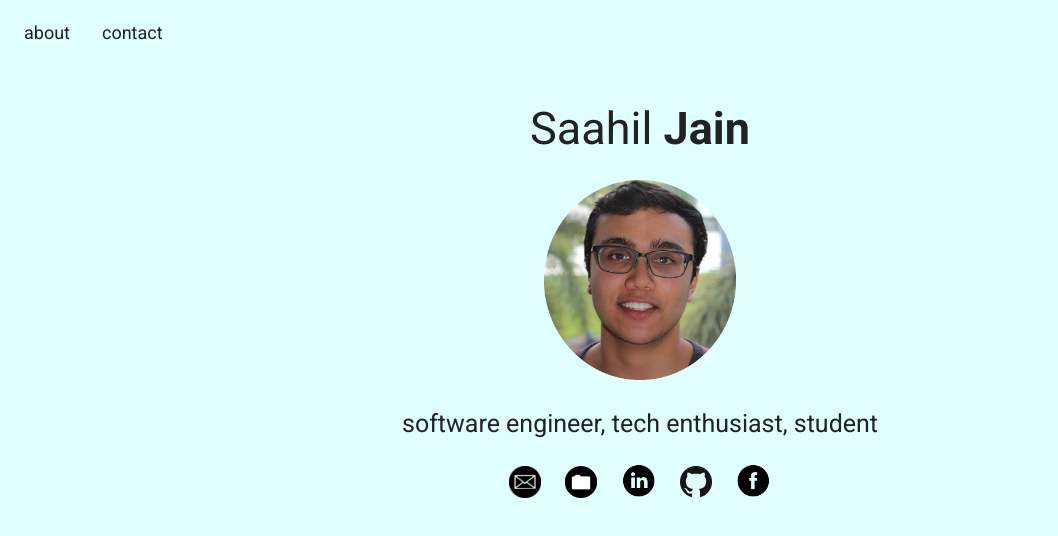
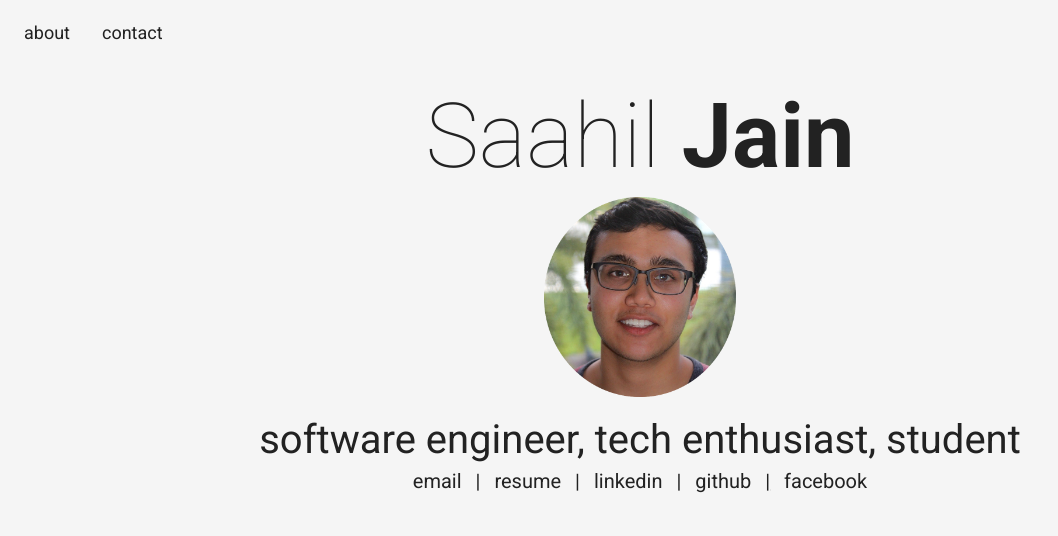
Before and after one commit to saahil9jain/saahil9jain.github.io, a plain HTML site: page index.html in a window 1280 px wide. Shown: the whole page, without its empty margins (0-1058 px from the left). Drawn offline with Linux system fonts and the light colour scheme.

Commit message:
Changed color design

```diff
--- a/css/style.css
+++ b/css/style.css
@@ -1,7 +1,6 @@
 body {
 	font-family: 'Roboto', sans-serif;
-	background-color: #E0FFFF;
-	background-size: cover;
+	background-color: #F5F5F5;
 }
 
 a {
@@ -37,29 +36,46 @@ li a:hover {
 }
 
 .link:hover {
-	background-color: #111111;
-    color: white;
+    color: grey;
 }
 .nav {
 	font-size: 18px;
 }
 
 .name {
-	font-size: 45px;
+	font-size: 90px;
+	line-height: 10rem;
+	font-weight: 100;
+	margin: 0;
+	color: #222222;
+	text-align: center;
 }
 
 .saahil_image {
 	margin-top: -20px;
+	margin-bottom: -25px;
 }
 
 .description {
-	font-size: 25px;
+	font-size: 40px;
+	margin-bottom: -10px;
+	color: #222222;
 }
 
-.logo {
+.divider {
+	font-size: 20px;
+}
+
+.social {
+	font-size: 20px;
 	padding-left: 10px;
 	padding-right: 10px;
 	text-align: center;
+	color: #222222;
+}
+
+.social:hover {
+    color: grey;
 }
 
 .about {
--- a/index.html
+++ b/index.html
@@ -7,6 +7,7 @@
 	    <link href='http://fonts.googleapis.com/css?family=Roboto:400,100,300,700' rel='stylesheet' type='text/css'>
 	    <link href='https://fonts.googleapis.com/css?family=Montserrat|Raleway' rel='stylesheet' type='text/css'>
 	    <link href='https://fonts.googleapis.com/css?family=Lato:400,700,900,400italic' rel='stylesheet' type='text/css'>
+	    <link href='https://fonts.googleapis.com/css?family=Bitter:400,700' rel='stylesheet' type='text/css'>
 	    <link rel="stylesheet" type="text/css" href="./css/style.css">
 	</head>
 	<body>
@@ -14,16 +15,20 @@
 				<li><a href="./about.html">about</a></li>
 				<li><a href="./contact.html">contact</a></li>
 			</ul>
-			<p class="name">Saahil <strong> Jain </strong></p>
+			<h1 class="name">Saahil <strong> Jain </strong></h1>
 			<p class="saahil_image"><img src="./images/saahil.png" height="200"></p>
 		    <p class="description">software engineer, tech enthusiast, student</p>
 
-			<p class="social">
-				<a class="logo" href="mailto:sj2675@columbia.edu"><img src="./images/mail.png" height="32"></a>
-				<a class="logo" href="./images/Saahil_Jain_resume.pdf"><img src="./images/resume.png" height="32"></a>
-				<a class="logo" href="https://www.linkedin.com/in/saahil-jain-ba7a1aa3"><img src="./images/linkedin.png" height="35"></a>
-				<a class="logo" href="http://github.com/saahil9jain"><img src="./images/github.png" height="32"></a>
-				<a class="logo" href="http://facebook.com/saahil.jain.39"><img src="./images/facebook.png" height="35"></a>
+			<p>
+				<a class="social" href="mailto:sj2675@columbia.edu">email</a>
+				<u class="divider">|</u>
+				<a class="social" href="./images/Saahil_Jain_resume.pdf">resume</a>
+				<u class="divider">|</u>
+				<a class="social" href="https://www.linkedin.com/in/saahil-jain-ba7a1aa3">linkedin</a>
+				<u class="divider">|</u>
+				<a class="social" href="http://github.com/saahil9jain">github</a>
+				<u class="divider">|</u>
+				<a class="social" href="http://facebook.com/saahil.jain.39">facebook</a>
 			</p>
 	</body>
 </html>
```
Also changed, not shown: contact.html (+1 -1 lines), images/facebook.png (deleted), images/github.png (deleted), images/linkedin.png (deleted), images/mail.png (deleted), images/resume.png (deleted).
